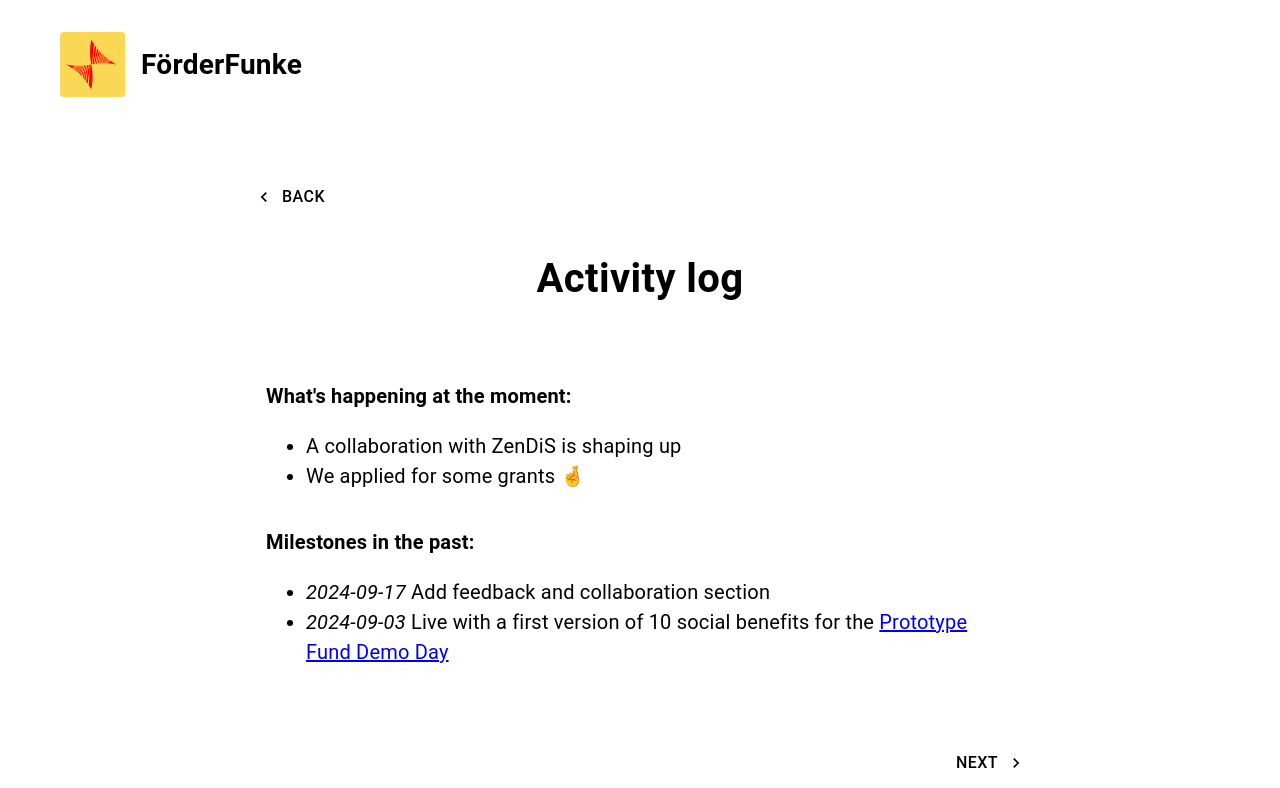
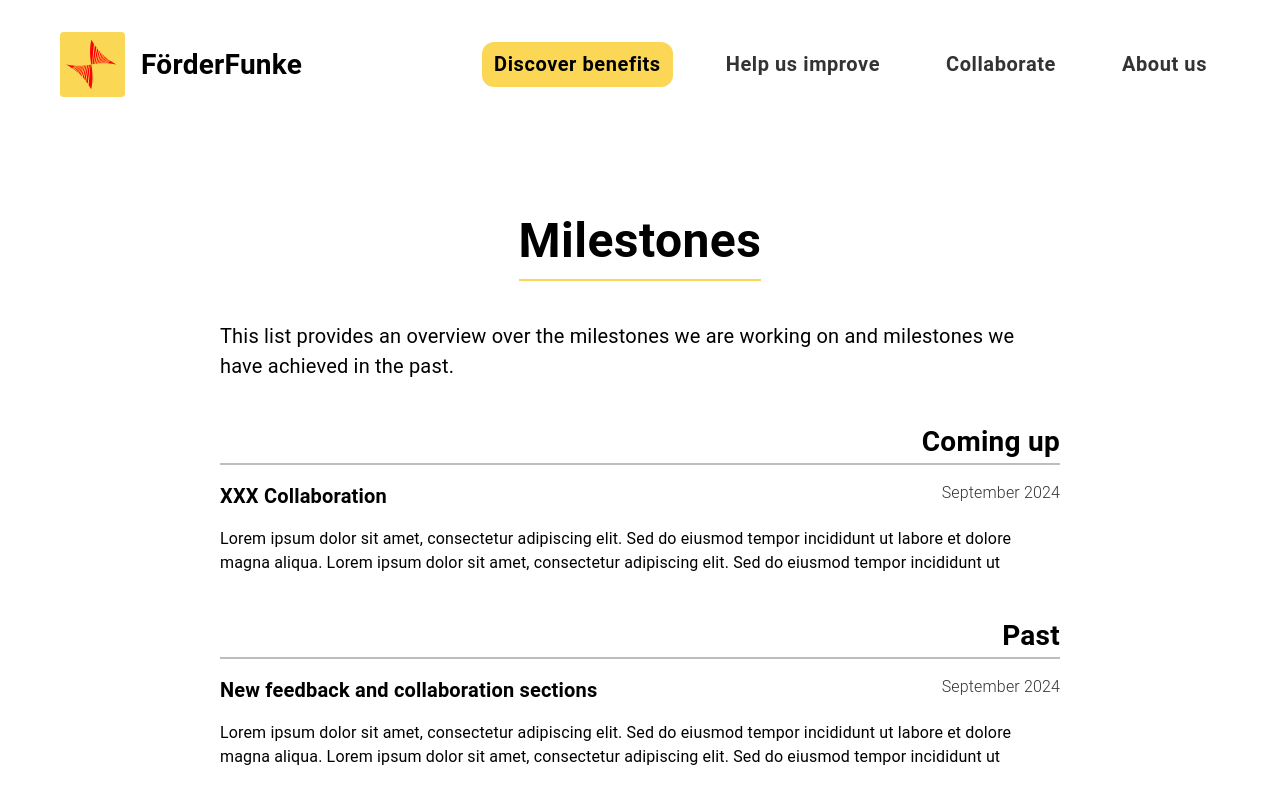
Before and after one commit to Citizen-Knowledge-Graph/foerderfunke-react-app, a React (Create React App) app: page /activity-log in a window 1280 px wide. Shown: the top 788 px of the page. Built offline with nearby package versions, Linux system fonts and the light colour scheme.

Commit message:
update activity log sections

```diff
--- a/src/screens/activity-log/ActivityLogScreen.js
+++ b/src/screens/activity-log/ActivityLogScreen.js
@@ -1,48 +1,18 @@
 import React from "react";
-import {Typography} from "@mui/material";
-import VStack from "../../components/VStack";
-import InfoScreen from "../info-screen/components/InfoScreen";
+import Layout from "../../components/Layout";
+import {useStore} from "../../components/ViewportUpdater";
+import ActivityLogMilestones from "./sections/milestones/ActivityLogMilestones";
+import ActivityLogCommits from "./sections/commithistory/ActivityLogCommits";
 
 const ActivityLogScreen = () => {
+    const isDesktop = useStore((state) => state.isDesktop);
+
     return (
-        <InfoScreen title={'Activity log'}>
-            <VStack sx={styles.infoBox}>
-                <Typography sx={styles.infoText}>
-                    <strong>What's happening at the moment:</strong>
-                    <ul>
-                        <li>
-                            A collaboration with ZenDiS is shaping up
-                        </li>
-                        <li>
-                            We applied for some grants &#129310;
-                        </li>
-                    </ul>
-                </Typography>
-                <Typography sx={styles.infoText}>
-                    <strong>Milestones in the past:</strong>
-                    <ul>
-                        <li>
-                            <em>2024-09-17</em> Add feedback and collaboration section
-                        </li>
-                        <li>
-                            <em>2024-09-03</em> Live with a first version of 10 social benefits for the <a href="https://prototypefund.de/demo-day/">Prototype Fund
-                            Demo Day</a>
-                        </li>
-                    </ul>
-                </Typography>
-            </VStack>
-        </InfoScreen>
+        <Layout>
+            <ActivityLogMilestones isDesktop={isDesktop}/>
+            <ActivityLogCommits isDesktop={isDesktop}/>
+        </Layout>
     );
 }
 
-const styles = {
-    infoText: {
-        fontSize: '20px',
-        textAlign: 'left',
-    },
-    infoBox: {
-        width: '100%',
-    }
-}
-
 export default ActivityLogScreen;
--- /dev/null
+++ b/src/screens/activity-log/sections/commithistory/ActivityLogCommits.js
@@ -0,0 +1,30 @@
+import React from "react";
+import {Typography} from "@mui/material";
+import LandingPageSectionWrapper from "../../../landing-page/components/LandingPageSectionWrapper";
+import LandingPageSectionGrid from "../../../landing-page/components/LandingPageSectionGrid";
+import VStack from "../../../../components/VStack";
+
+const ActivityLogCommits = ({isDesktop}) => {
+
+    return (
+        <LandingPageSectionWrapper isDesktop={isDesktop}>
+            <LandingPageSectionGrid title={'Github commits'}>
+                <VStack>
+                    <Typography sx={styles.text}>
+                        All of our coding is open source and tracked in Github. You will be able to see our 5 last
+                        commits here. If you want to learn more you can check out our Github organisation page.
+                    </Typography>
+                </VStack>
+            </LandingPageSectionGrid>
+        </LandingPageSectionWrapper>
+    )
+}
+
+const styles = {
+    text: {
+        fontSize: '20px',
+        textAlign: 'left',
+    },
+}
+
+export default ActivityLogCommits;
--- /dev/null
+++ b/src/screens/activity-log/sections/milestones/ActivityLogMilestones.js
@@ -0,0 +1,62 @@
+import React from "react";
+import {Typography} from "@mui/material";
+import LandingPageSectionWrapper from "../../../landing-page/components/LandingPageSectionWrapper";
+import LandingPageSectionGrid from "../../../landing-page/components/LandingPageSectionGrid";
+import VStack from "../../../../components/VStack";
+import MilestonesList from "./components/MilestonesList";
+
+const upcoming_milestones = [
+    {
+        title: 'XXX Collaboration',
+        date: 'September 2024',
+        description: 'Lorem ipsum dolor sit amet, consectetur adipiscing elit. Sed do eiusmod tempor incididunt ut ' +
+            'labore et dolore magna aliqua. Lorem ipsum dolor sit amet, consectetur adipiscing elit. Sed do eiusmod ' +
+            'tempor incididunt ut '
+    }
+]
+
+const past_milestones = [
+    {
+        title: 'New feedback and collaboration sections',
+        date: 'September 2024',
+        description: 'Lorem ipsum dolor sit amet, consectetur adipiscing elit. Sed do eiusmod tempor incididunt ut ' +
+            'labore et dolore magna aliqua. Lorem ipsum dolor sit amet, consectetur adipiscing elit. Sed do eiusmod ' +
+            'tempor incididunt ut '
+    },
+    {
+        title: 'Demo Day Prototype Fund',
+        date: 'September 2024',
+        description: 'Lorem ipsum dolor sit amet, consectetur adipiscing elit. Sed do eiusmod tempor incididunt ut ' +
+            'labore et dolore magna aliqua. Lorem ipsum dolor sit amet, consectetur adipiscing elit. Sed do eiusmod ' +
+            'tempor incididunt ut '
+    }
+]
+
+const ActivityLogMilestones = ({isDesktop}) => {
+
+    return (
+        <LandingPageSectionWrapper isDesktop={isDesktop}>
+            <LandingPageSectionGrid title={'Milestones'}>
+                <VStack>
+                    <Typography sx={styles.text}>
+                        This list provides an overview over the milestones we are working on and milestones we have
+                        achieved in the past.
+                    </Typography>
+                </VStack>
+                <VStack gap={5} sx={{width: '100%'}}>
+                    <MilestonesList title={'Coming up'} milestones={upcoming_milestones}/>
+                    <MilestonesList title={'Past'} milestones={past_milestones}/>
+                </VStack>
+            </LandingPageSectionGrid>
+        </LandingPageSectionWrapper>
+    )
+}
+
+const styles = {
+    text: {
+        fontSize: '20px',
+        textAlign: 'left',
+    },
+}
+
+export default ActivityLogMilestones;
--- /dev/null
+++ b/src/screens/activity-log/sections/milestones/components/MilestoneElement.js
@@ -0,0 +1,39 @@
+import VStack from "../../../../../components/VStack";
+import HStack from "../../../../../components/HStack";
+import {Typography} from "@mui/material";
+import globalStyles from "../../../../../styles/styles";
+
+const MilestoneElement = ({ milestone }) => {
+    return (
+        <VStack>
+            <HStack justifyContent={'space-between'}>
+                <Typography sx={styles.title}>
+                    {milestone.title}
+                </Typography>
+                <Typography sx={styles.date}>
+                    {milestone.date}
+                </Typography>
+            </HStack>
+            <HStack>
+                <Typography>
+                    {milestone.description}
+                </Typography>
+            </HStack>
+        </VStack>
+    )
+}
+
+const styles = {
+    title: {
+        fontSize: '20px',
+        fontWeight: 'bold'
+    },
+    date: {
+        fontSize: '16px',
+        fontWeight: '300',
+        color: globalStyles.colorDarkGrey,
+        textAlign: 'right'
+    },
+}
+
+export default MilestoneElement;
--- /dev/null
+++ b/src/screens/activity-log/sections/milestones/components/MilestonesList.js
@@ -0,0 +1,39 @@
+import React from 'react';
+import {Typography} from "@mui/material";
+import VStack from "../../../../../components/VStack";
+import HStack from "../../../../../components/HStack";
+import MilestoneElement from "./MilestoneElement";
+
+const MilestonesList = ({title, milestones}) => {
+    return (
+        <VStack sx={{width: '100%'}}>
+            <HStack justifyContent={'flex-end'} sx={styles.listHeaderBox}>
+                <Typography sx={styles.listTitle}>
+                    {title}
+                </Typography>
+            </HStack>
+            <VStack>
+                {
+                    milestones.map((milestone, index) => {
+                        return (
+                            <MilestoneElement key={index} milestone={milestone}/>
+                        )
+                    })
+                }
+            </VStack>
+        </VStack>
+    )
+}
+
+const styles = {
+    listHeaderBox: {
+        width: '100%',
+        borderBottom: '2px solid rgba(189, 189, 189)',
+    },
+    listTitle: {
+        fontSize: '28px',
+        fontWeight: 'bold'
+    }
+}
+
+export default MilestonesList;
```
